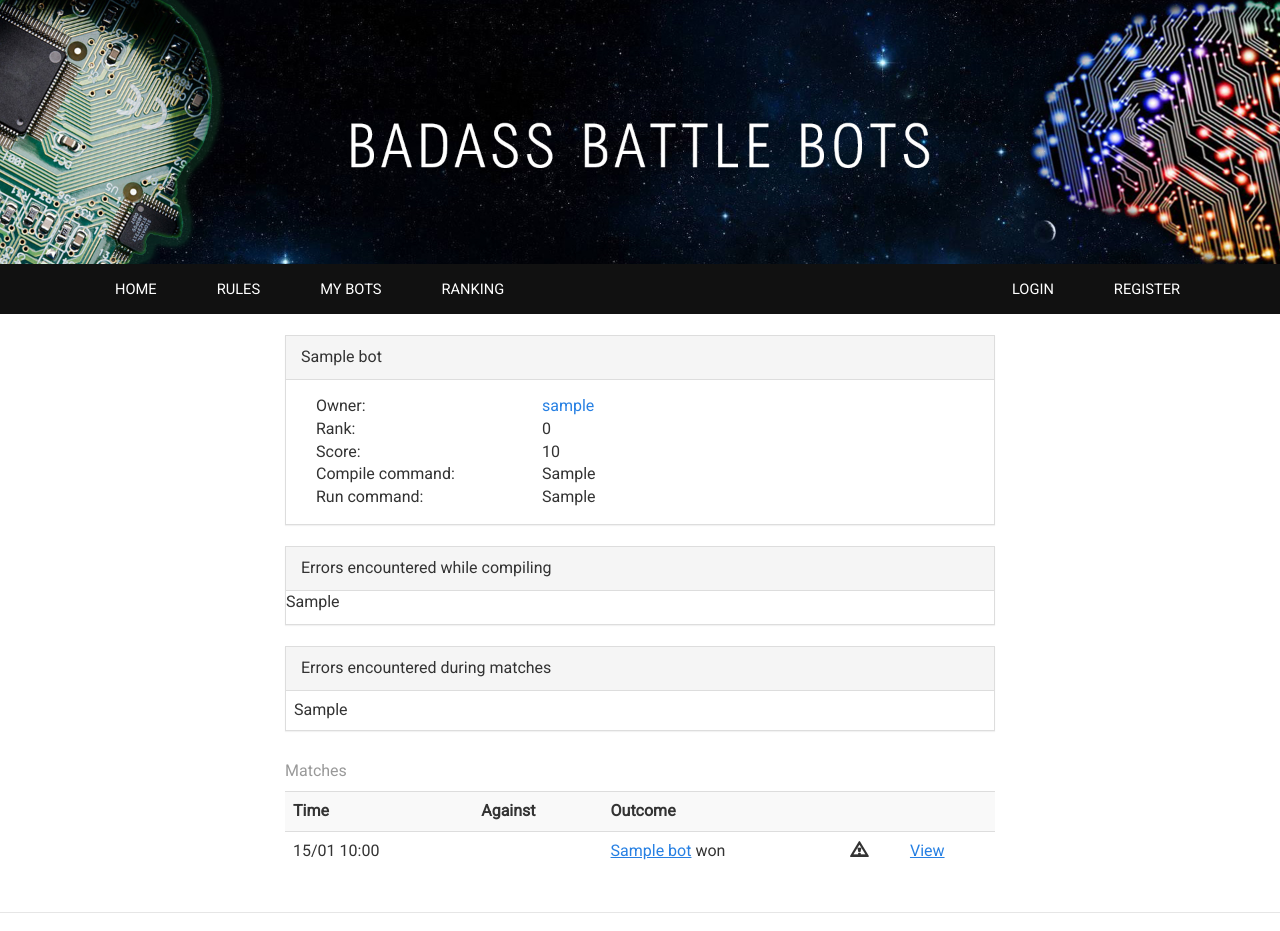
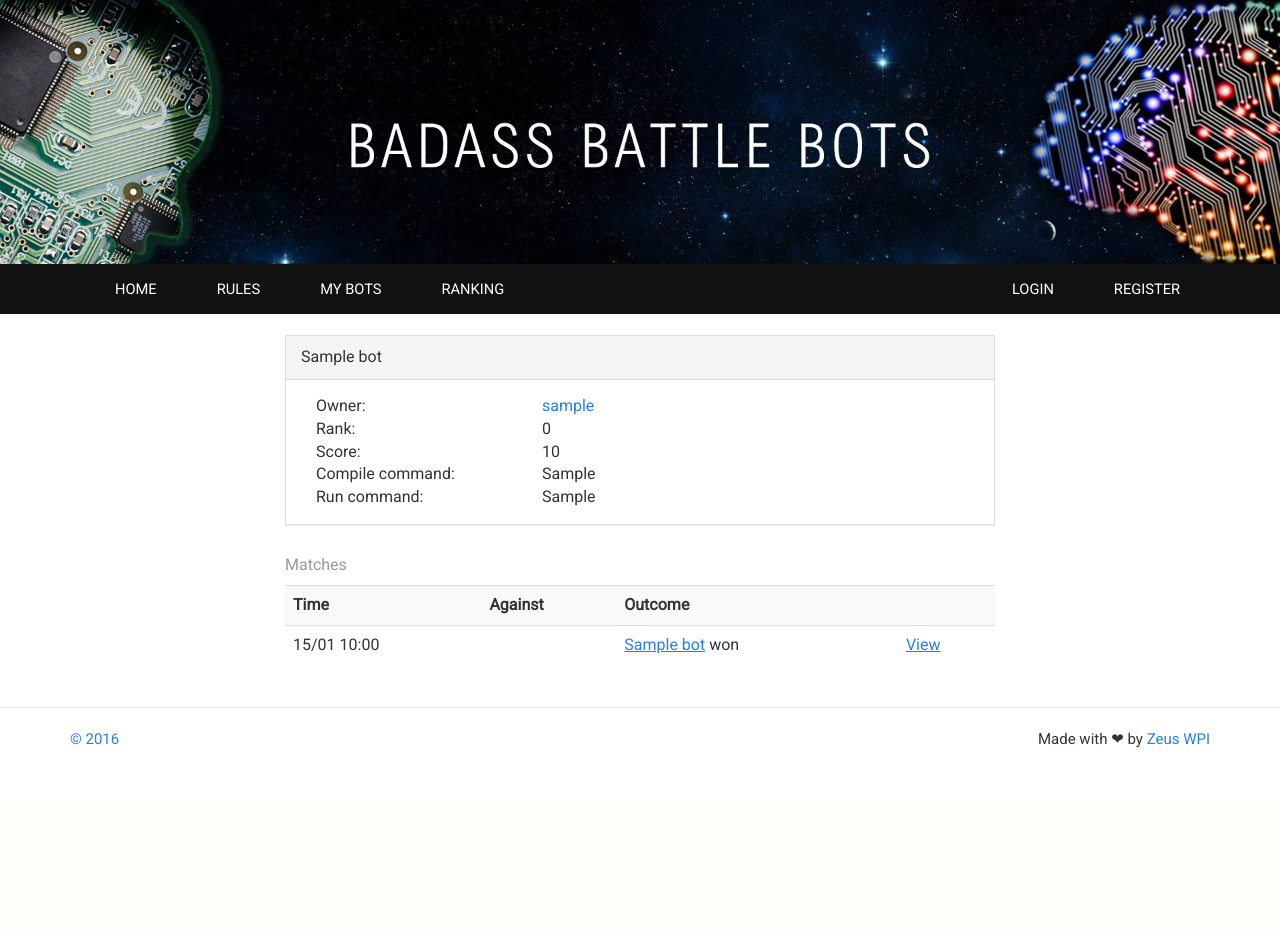
Before and after one commit to ZeusWPI/aichallenge, a Flask app: a page that uses battlebots/web/templates/bots/bot.html in a window 1280 px wide. Shown: the top 931 px of the page. After the commit the page ends 748 px from the top, so only its background shows below. Run offline with Flask 2, Linux system fonts and the light colour scheme; tables that the repository leaves empty hold one stand-in row (values such as "Sample post"); parts of the project's set-up code (start-up, migrations or seed data) failed here and were passed over; some libraries are stand-ins or nearby versions.

Commit message:
Don't show other people's errors

```diff
--- a/battlebots/web/templates/bots/bot.html
+++ b/battlebots/web/templates/bots/bot.html
@@ -31,6 +31,7 @@
       </div>
     </div>
 
+    {% if bot.user == current_user %}
       {% if bot.compile_errors %}
         <div class="panel panel-default">
           <div class="panel-heading">Errors encountered while compiling</div>
@@ -62,6 +63,7 @@
           </table>
         </div>
       {% endif %}
+    {% endif %}
 
     <table class="table table-striped table-hover">
     <caption>Matches</caption>
@@ -92,7 +94,7 @@
             {% endif %}
           </td>
           <td>
-            {% if participation.errors %}
+            {% if bot.user == current_user and participation.errors %}
               <span class="glyphicon glyphicon-warning-sign" aria-hidden="true"
                 title="Bot gave errors during match"></span>
             {% endif %}
```
Lines whose indentation alone changed are shown as unchanged.
